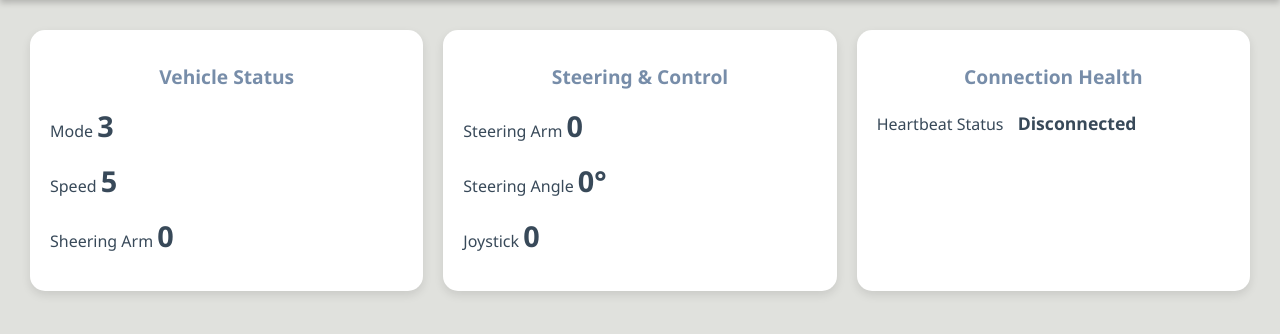
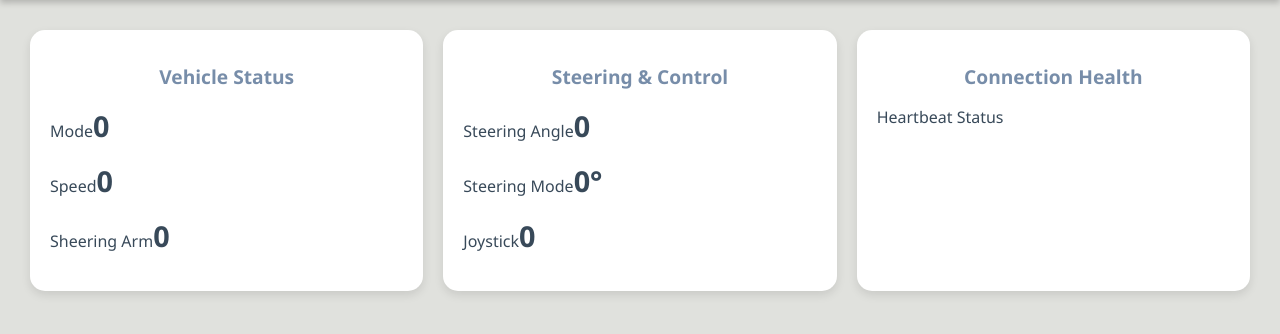
Before and after one commit to charu2409/Rover_Telemetry, a Flask app: page / in a window 1280 px wide. Shown: the part 73-407 px from the top of the page. Run offline with Flask 3, Linux system fonts and the light colour scheme.

Commit message:
Update index.html

```diff
--- a/templates/index.html
+++ b/templates/index.html
@@ -88,21 +88,21 @@
   <div class="container">
     <div class="card">
       <h1>Vehicle Status</h1>
-      <p>Mode          <span class="value" id="mode">0</span></p>
-      <p>Speed          <span class="value" id="speed">0</span></p>
-      <p>Sheering Arm          <span class="value" id="sheering arm">0</span></p>
+      <p>Mode<span class="value" id="mode">0</span></p>
+      <p>Speed<span class="value" id="speed">0</span></p>
+      <p>Sheering Arm<span class="value" id="sheering arm">0</span></p>
     </div>
 
     <div class="card">
       <h1>Steering & Control</h1>
-      <p>Steering Arm          <span class="value" id="arm">0</span></p>
-      <p>Steering Angle          <span class="value" id="angle">0°</span></p>
-      <p>Joystick          <span class="value" id="joystick">0</span></p>
+      <p>Steering Angle<span class="value" id="arm">0</span></p>
+      <p>Steering Mode<span class="value" id="angle">0°</span></p>
+      <p>Joystick<span class="value" id="joystick">0</span></p>
     </div>
 
     <div class="card">
       <h1>Connection Health</h1>
-      <p>Heartbeat Status          <span class="status" id="status">Disconnected</span></p>
+      <p>Heartbeat Status</p>
     </div>
   </div>
 
@@ -111,8 +111,8 @@
       const mode = Math.floor(Math.random() * 4);
       const speed = Math.floor(Math.random() * 6);
       const sheeringarm = Math.floor(Math.random() * 6);
-      const arm = Math.floor(Math.random() * 6);
-      const angle = Math.floor(Math.random() * 181);
+      const angle = Math.floor(Math.random() * 6);
+      const steeringmode = Math.floor(Math.random() * 181);
       const joystick = Math.floor(Math.random() * 5);
       const heartbeat = Math.floor(Math.random() * 256);
 
@@ -120,8 +120,8 @@
       document.getElementById("mode").textContent = mode;
       document.getElementById("speed").textContent = speed;
       document.getElementById("sheeringarm").textcontent = sheeringarm;
-      document.getElementById("arm").textContent = arm;
-      document.getElementById("angle").textContent = angle + "°";
+      document.getElementById("angle").textContent = arm;
+      document.getElementById("steeringmode").textContent = angle + "°";
       document.getElementById("joystick").textContent = joystick;
       document.getElementById("heartbeat").textContent = heartbeat;
 
@@ -134,9 +134,6 @@
         statusEl.className = "status disconnected";
       }
     }
-
-    setInterval(updateValues, 2000);
-    updateValues();
   </script>
 
 </body>
```
